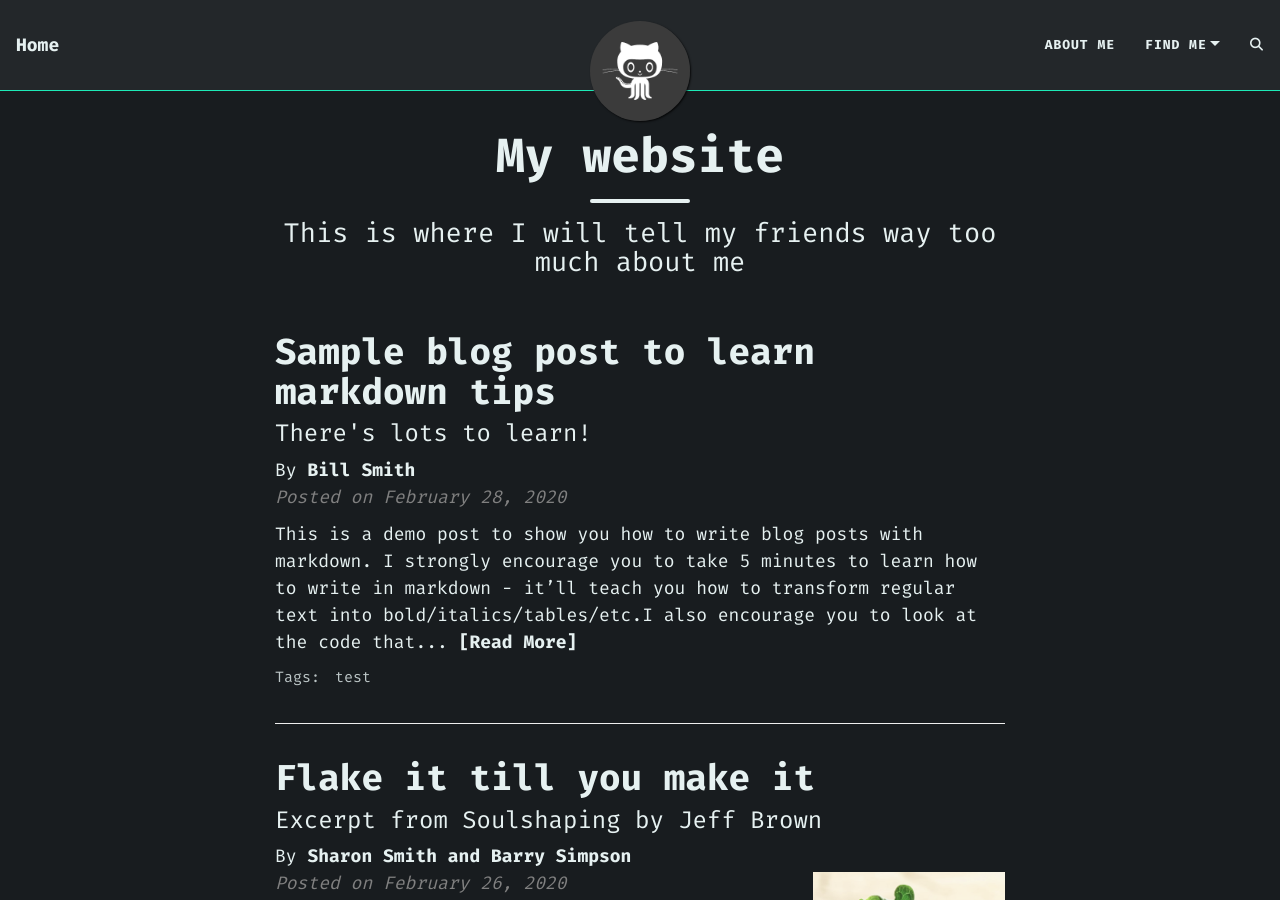
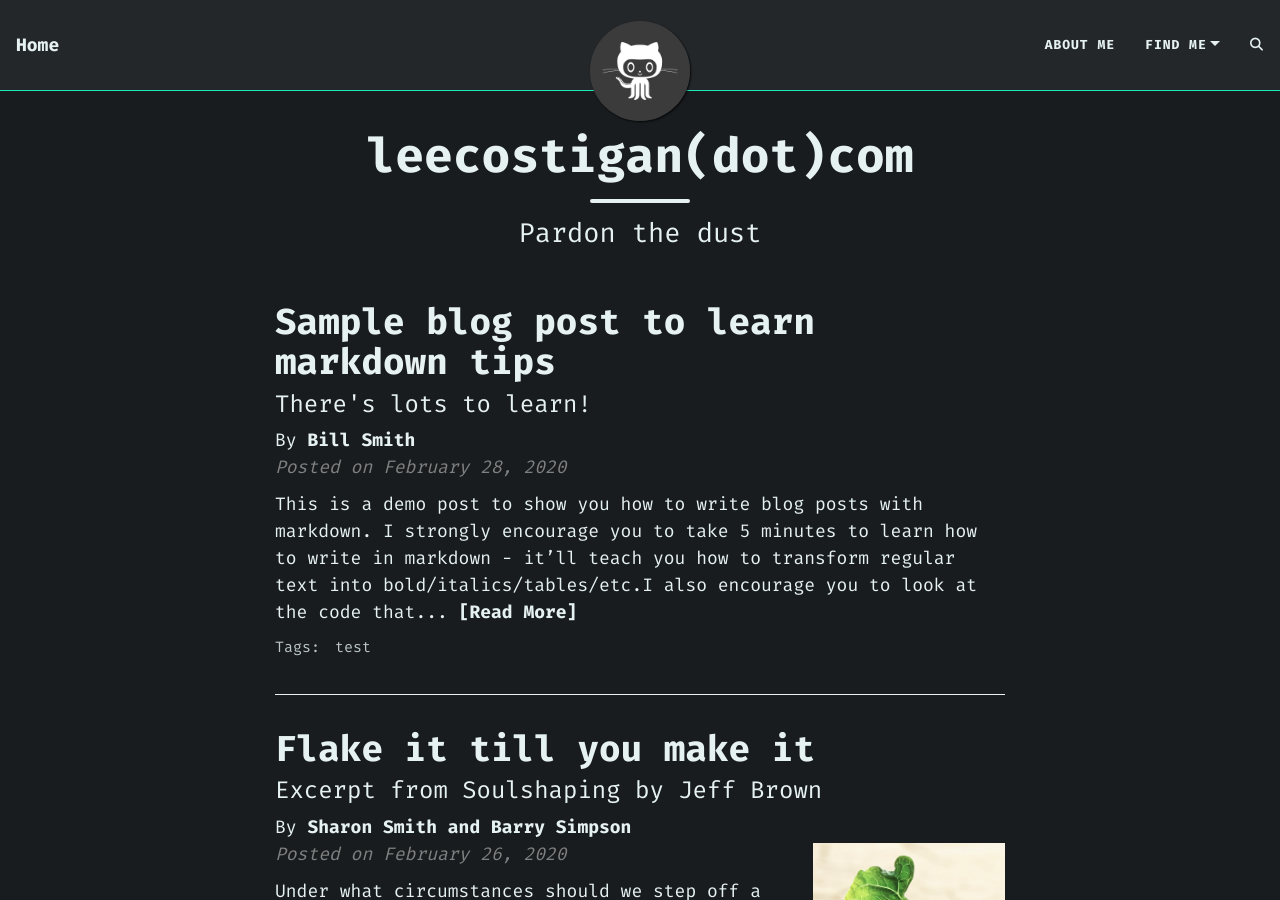
Before and after one commit to lee-costigan/website, a Jekyll site: the page built from index.html, in a window 1280 px wide and 900 px high. Built offline with Jekyll 4.4.1, drawn with Linux system fonts in a browser that asks for light colours; the list of posts is cut into pages by our own code; comment, search, counter and statistics services are not loaded.

Commit message:
socials, title

```diff
--- a/_config.yml
+++ b/_config.yml
@@ -50,6 +50,9 @@
 # Uncomment the links you want to show and add your information to each one.
 social-network-links:
   bluesky: leecostigan.com
+  discord: "users/costigan"
+  twitch: lee_costigan
+  steam: lashe1107
   github: lee-costigan
   rss: true  # remove this line if you don't want to show an RSS link at the bottom
 #  email: "leecostigan@me.com"
@@ -67,15 +70,12 @@
 #  instagram: deanat78
 #  spotify: yourname
 #  telephone: +14159998888
-#  steam: deanat78
-#  twitch: yourname
 #  yelp: yourname
 #  telegram: yourname
 #  calendly: yourname
 #  mastodon: instance.url/@username
 #  ORCID: your ORCID ID
 #  google-scholar: your google scholar
-#  discord: "invite_code" or "users/userid" or "invite/invite_code"
 #  kaggle: yourname
 #  hackerrank: yourname
 #  gitlab: yourname
--- a/index.html
+++ b/index.html
@@ -1,5 +1,5 @@
 ---
 layout: home
-title: My website
-subtitle: This is where I will tell my friends way too much about me
+title: leecostigan(dot)com
+subtitle: Pardon the dust
 ---
```
